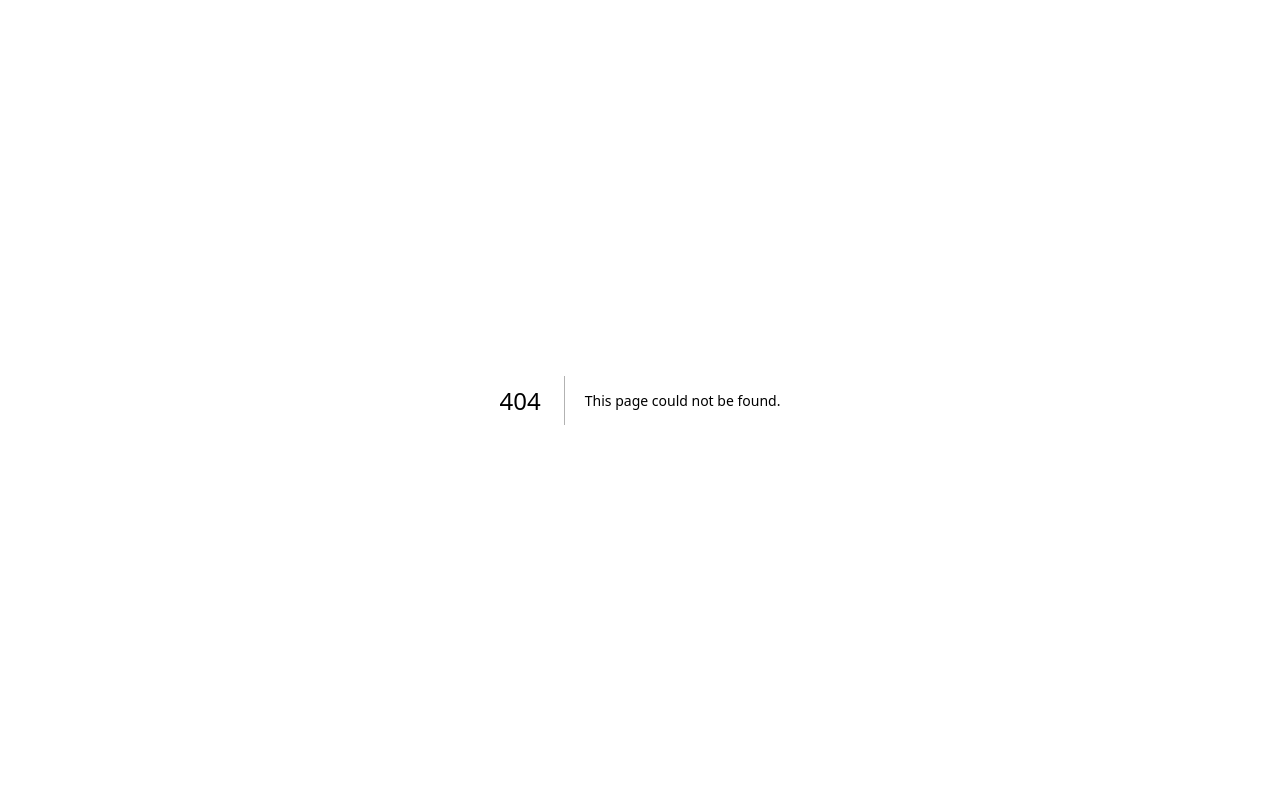
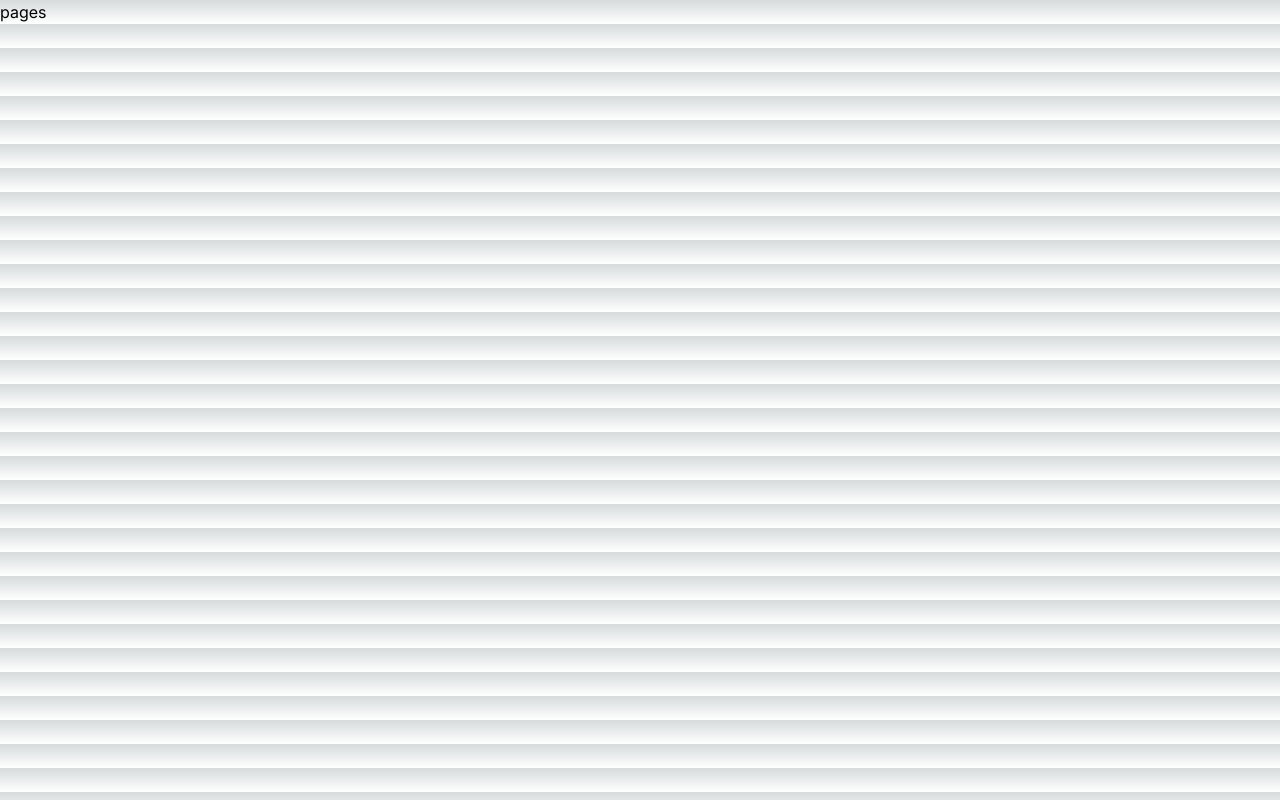
Before and after one commit to gauravkharel/app-router, a Next.js app: page /login in a window 1280 px wide. Before the commit this address had no page. Built offline with nearby package versions, Linux system fonts and the light colour scheme.

Commit message:
auth route

```diff
--- /dev/null
+++ b/src/app/(auth)/login/page.tsx
@@ -0,0 +1,8 @@
+import { FC } from 'react'
+
+
+const login = ({}) => {
+  return <div>pages</div>
+}
+
+export default login
--- a/src/app/dashboard/page.tsx
+++ /dev/null
@@ -1,9 +0,0 @@
-import { FC } from 'react'
-
-
-
-const page = ({}) => {
-  return <div>page</div>
-}
-
-export default page
```
